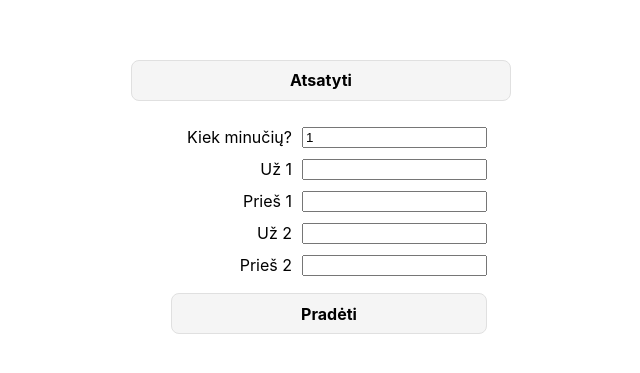
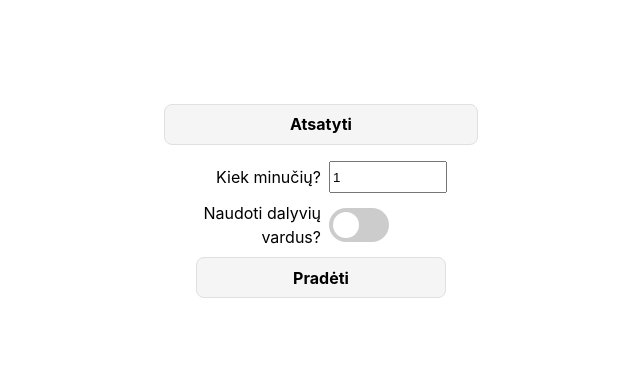
Before and after one commit to vdobro/jd-clock, a React (Vite) app: page / in a window 1280 px wide. Shown: the part 207-580 px from the top of the page, without its empty margins (351-991 px from the left). Built offline with nearby package versions, Linux system fonts and the light colour scheme.

Commit message:
Furhter styling fixes

```diff
--- /dev/null
+++ b/src/components/switch.tsx
@@ -0,0 +1,50 @@
+import { ChangeEvent, useEffect, useRef, useState } from "react";
+
+import { InputControlRequest } from "@/pages/setup";
+
+import styles from "@/styles/switch.module.scss";
+
+export type ToggleSwitchProps = {
+  initialValue: boolean;
+  round: boolean;
+  onValueChange: (value: boolean) => void;
+  stateRequest: InputControlRequest;
+};
+
+export default function ToggleSwitch(props: ToggleSwitchProps): JSX.Element {
+  const { initialValue, round, onValueChange, stateRequest } = props;
+  const [value, setValue] = useState<boolean>(initialValue);
+  const inputRef = useRef<HTMLInputElement>(null);
+
+  const onInputChange = (event: ChangeEvent<HTMLInputElement>) => {
+    const newValue = event.target.checked;
+    if (newValue !== value) {
+      setValue(newValue);
+    }
+  };
+
+  useEffect(() => {
+    onValueChange(value);
+  }, [value]);
+
+  useEffect(() => {
+    if (stateRequest === InputControlRequest.RESET && inputRef.current) {
+      inputRef.current.checked = initialValue;
+      setValue(initialValue);
+    }
+  }, [stateRequest]);
+
+  return (
+    <div className={styles.container}>
+      <label className={styles.switch}>
+        <input
+          ref={inputRef}
+          type="checkbox"
+          onChange={onInputChange}
+          defaultChecked={initialValue}
+        />
+        <span className={styles.slider + (round ? " " + styles.round : "")} />
+      </label>
+    </div>
+  );
+}
--- a/src/components/timer.tsx
+++ b/src/components/timer.tsx
@@ -1,7 +1,7 @@
 import { useEffect, useState } from "react";
 
-import styles from '../styles/clock.module.scss';
-import appStyles from "../styles/app.module.scss";
+import styles from '@/styles/clock.module.scss';
+import appStyles from "@/styles/app.module.scss";
 
 export enum TimerStateRequest {
   IDLE,
@@ -10,7 +10,8 @@ export enum TimerStateRequest {
 
 export type TimerProps = {
   startTime: number;
-  name: string;
+  label: string;
+  name: string | null;
   color: 'green' | 'darkred';
   stateRequest: TimerStateRequest;
 };
@@ -18,7 +19,7 @@ export type TimerProps = {
 const timerStepMs = 100;
 
 export function Timer(props: TimerProps): JSX.Element {
-  const { startTime, name, color, stateRequest } = props;
+  const { startTime, label, name, color, stateRequest } = props;
 
   const [running, setRunning] = useState<boolean>(false);
   const [intervalRunner, setIntervalRunner] = useState<NodeJS.Timer | null>(null);
@@ -80,7 +81,10 @@ export function Timer(props: TimerProps): JSX.Element {
 
   return (
     <div className={styles.card}>
-      <p className={styles.header} style={{color: color}}>{name}</p>
+      <p className={styles.header} style={{color: color}}>
+        {name && <span>{name}</span>}
+        <span>{label}</span>
+      </p>
       <div className={styles.value + ((totalSeconds < 0) ? ` ${styles.overflow}` : '')}>
         {totalSeconds < 0 && <span>-</span>}
         {minutes !== 0 && <span>
--- a/src/pages/setup.tsx
+++ b/src/pages/setup.tsx
@@ -1,5 +1,6 @@
-import { ChangeEvent, useEffect, useState } from "react";
+import { ChangeEvent, useEffect, useRef, useState } from "react";
 
+import ToggleSwitch from "@/components/switch";
 import { AppControlRequest } from "@/app";
 
 import styles from "@/styles/setup.module.scss";
@@ -12,11 +13,33 @@ export type Participants = {
   secondOpponent: string;
 };
 
+type FormRowProps = {
+  label: string;
+  fieldName: string;
+  inputElement: JSX.Element;
+};
+const FormRow = (props: FormRowProps): JSX.Element => {
+  const { label, fieldName, inputElement } = props;
+
+  return (
+    <div className={styles.formRow}>
+      <label htmlFor={fieldName}>{label}</label>
+      {inputElement}
+    </div>
+  );
+};
+
+export enum InputControlRequest {
+  IDLE,
+  RESET,
+}
+
 type InputFieldProps = {
   label: string;
   fieldName: string;
   onValueChanged: (value: string) => void;
-  initialValue?: string | number;
+  initialValue?: string;
+  stateRequest: InputControlRequest;
 };
 
 const InputField = (props: InputFieldProps): JSX.Element => {
@@ -25,23 +48,37 @@ const InputField = (props: InputFieldProps): JSX.Element => {
     fieldName,
     onValueChanged,
     initialValue = "",
+    stateRequest,
   } = props;
+
+  const inputRef = useRef<HTMLInputElement>(null);
 
   const onInputChange = (event: ChangeEvent<HTMLInputElement>) => {
     onValueChanged(event.target.value);
   };
 
+  useEffect(() => {
+    if (stateRequest === InputControlRequest.RESET && inputRef.current) {
+      inputRef.current.value = initialValue;
+    }
+  }, [stateRequest]);
+
   return (
-    <div className={styles.formRow}>
-      <label htmlFor={fieldName}>{label}</label>
+    <FormRow
+      label={label}
+      fieldName={fieldName}
+      inputElement={
         <input
+          ref={inputRef}
           type="text"
+          className={styles.input}
           required={true}
           name={fieldName}
           onChange={onInputChange}
           defaultValue={initialValue}
         />
-    </div>
+      }
+    />
   );
 };
 
@@ -54,6 +91,13 @@ export type SetupPageProps = {
   stateRequest: AppControlRequest;
 };
 
+const initialNames: Participants = {
+  firstProponent: "",
+  secondProponent: "",
+  firstOpponent: "",
+  secondOpponent: "",
+};
+
 export function SetupPage(props: SetupPageProps): JSX.Element {
   const {
     participantLabels,
@@ -64,13 +108,13 @@ export function SetupPage(props: SetupPageProps): JSX.Element {
     stateRequest,
   } = props;
   const [minutes, setMinutes] = useState<number>(initialTimeSetting);
-  const [customNames, setCustomNames] = useState<boolean>(true);
-  const [names, setNames] = useState<Participants>({
-    firstProponent: "",
-    secondProponent: "",
-    firstOpponent: "",
-    secondOpponent: "",
-  });
+  const [customNames, setCustomNames] = useState<boolean>(false);
+  const [names, setNames] = useState<Participants>(initialNames);
+  const [inputStateRequest, setInputStateRequest] = useState<InputControlRequest>(InputControlRequest.IDLE);
+
+  const onNamesSwitchChanged = (value: boolean) => {
+    setCustomNames(value);
+  };
 
   useEffect(() => {
     onNameChanged(names);
@@ -80,13 +124,42 @@ export function SetupPage(props: SetupPageProps): JSX.Element {
     onTimeChanged(minutes);
   }, [minutes]);
 
+  useEffect(() => {
+    switch (stateRequest) {
+      case AppControlRequest.IDLE:
+        setInputStateRequest(InputControlRequest.IDLE);
+        break;
+      case AppControlRequest.RESET:
+        setCustomNames(false);
+        setNames(initialNames);
+        setMinutes(initialTimeSetting);
+        setInputStateRequest(InputControlRequest.RESET);
+        break;
+    }
+  }, [stateRequest]);
+
   return (
     <form className={styles.form}>
       <InputField
         label="Kiek minučių?"
         fieldName="minutes"
-        initialValue={1}
-        onValueChanged={(value) => setMinutes(Number.parseFloat(value.replace(',', '.')))}
+        initialValue={initialTimeSetting + ''}
+        onValueChanged={(value) =>
+          setMinutes(Number.parseFloat(value.replace(",", ".")))
+        }
+        stateRequest={inputStateRequest}
+      />
+      <FormRow
+        label="Naudoti dalyvių vardus?"
+        fieldName="use_custom_names"
+        inputElement={
+          <ToggleSwitch
+            round={true}
+            initialValue={false}
+            onValueChange={onNamesSwitchChanged}
+            stateRequest={inputStateRequest}
+          />
+        }
       />
       {customNames && (
         <>
@@ -99,6 +172,7 @@ export function SetupPage(props: SetupPageProps): JSX.Element {
                 firstProponent: name,
               })
             }
+            stateRequest={inputStateRequest}
           />
 
           <InputField
@@ -110,6 +184,7 @@ export function SetupPage(props: SetupPageProps): JSX.Element {
                 firstOpponent: name,
               })
             }
+            stateRequest={inputStateRequest}
           />
 
           <InputField
@@ -121,6 +196,7 @@ export function SetupPage(props: SetupPageProps): JSX.Element {
                 secondProponent: name,
               })
             }
+            stateRequest={inputStateRequest}
           />
 
           <InputField
@@ -132,12 +208,17 @@ export function SetupPage(props: SetupPageProps): JSX.Element {
                 secondOpponent: name,
               })
             }
+            stateRequest={inputStateRequest}
           />
         </>
       )}
       <button
-        className={styles.finish + ' ' + appStyles.button}
-        onClick={onFinished}>Pradėti</button>
+        type="submit"
+        className={styles.finish + " " + appStyles.button}
+        onClick={onFinished}
+      >
+        Pradėti
+      </button>
     </form>
   );
 }
--- a/src/styles/app.module.scss
+++ b/src/styles/app.module.scss
@@ -40,7 +40,6 @@
 
 .button {
   border-radius: 8px;
-  min-width: 7em;
   width: 100%;
 
   border: 1px solid transparent;
--- a/src/styles/clock.module.scss
+++ b/src/styles/clock.module.scss
@@ -25,14 +25,25 @@
 
   border-radius: 25px;
   background: #e0e0e0;
-  box-shadow: -10px 10px 20px #cacaca, 10px -10px 20px #f6f6f6;
+  @media (prefers-color-scheme: light) {
+    box-shadow: -10px 10px 20px #cacaca, 10px -10px 20px #f6f6f6;
+  }
 }
 
 .header {
   margin-top: 0;
   font-weight: bold;
-  font-size: larger;
+  font-weight: 700;
+  font-size: 1.0em;
   text-align: start;
+
+  display: flex;
+  flex-direction: column;
+  gap: 0.2em;
+
+  *:first-child {
+    font-size: 1.5em;
+  }
 }
 
 .value {
--- a/src/styles/setup.module.scss
+++ b/src/styles/setup.module.scss
@@ -1,25 +1,35 @@
 .formRow {
-  display: flex;
+  display: inline-flex;
+  align-items: center;
+  align-content: center;
   justify-content: space-between;
-  align-items: center;
-  width: 100%;
-  margin: 0.5rem;
+  gap: 0.5rem;
 
   & > * {
-    flex: 0 1 50%;
+    flex: 1 0 50%;
   }
 
   & > label {
-    text-align: right;
-    margin-right: 10px;
+    text-align: end;
   }
 }
 
+.input {
+  height: 26px;
+  min-width: unset;
+  max-width: none;
+  width: 100px;
+}
+
 .form {
+  display: flex;
+  flex-direction: column;
+  justify-content: flex-start;
+  align-items: center;
   max-width: 500px;
+  gap: 0.5rem;
 }
 
 .finish {
   width: 100%;
-  margin: 0.5rem;
 }
--- /dev/null
+++ b/src/styles/switch.module.scss
@@ -0,0 +1,67 @@
+.container {
+  display: inline-flex;
+  flex-direction: row;
+  align-items: center;
+  justify-content: start;
+}
+
+.switch {
+  position: relative;
+  display: inline-block;
+  width: 60px;
+  max-width: 60px;
+  height: 34px;
+
+  & input {
+    opacity: 0;
+    width: 0;
+    height: 0;
+  }
+}
+
+.slider {
+  position: absolute;
+  cursor: pointer;
+  top: 0;
+  left: 0;
+  right: 0;
+  bottom: 0;
+  background-color: #ccc;
+  -webkit-transition: 0.4s;
+  transition: 0.4s;
+
+  &:before {
+    position: absolute;
+    content: "";
+    height: 26px;
+    width: 26px;
+    left: 4px;
+    bottom: 4px;
+    background-color: white;
+    -webkit-transition: 0.4s;
+    transition: 0.4s;
+  }
+
+  input:checked + & {
+    background-color: #2196f3;
+  }
+
+  input:focus + & {
+    box-shadow: 0 0 1px #2196f3;
+  }
+
+  input:checked + &:before {
+    -webkit-transform: translateX(26px);
+    -ms-transform: translateX(26px);
+    transform: translateX(26px);
+  }
+}
+
+/* Rounded sliders */
+.round {
+  border-radius: 34px;
+
+  &:before {
+    border-radius: 50%;
+  }
+}
```
Also changed, not shown: src/pages/clock.tsx (+18 -8 lines). Lines whose indentation alone changed are shown as unchanged.
